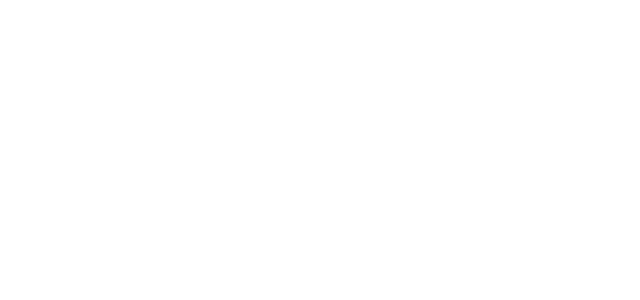
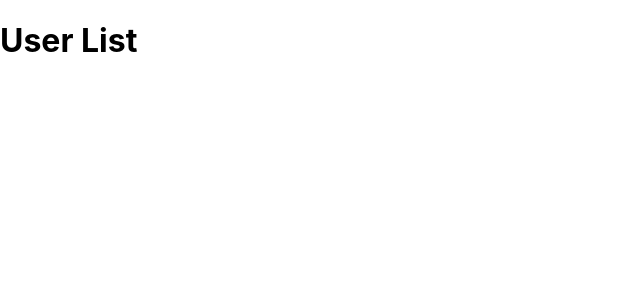
Before and after one commit to nargok/react_auth_graphql_sample, a React (Create React App) app: page /users in a window 1280 px wide. Shown: the top 300 px of the page, without its empty margins (0-640 px from the left). Built offline with nearby package versions, Linux system fonts and the light colour scheme.

Commit message:
created user list component

```diff
--- /dev/null
+++ b/src/components/UserListFromOtherService.js
@@ -0,0 +1,11 @@
+import React from 'react';
+
+const UserList = () => {
+    return (
+        <div>
+            <h1>User List</h1>
+        </div>
+    )
+};
+
+export default UserList;
--- a/src/index.js
+++ b/src/index.js
@@ -18,6 +18,7 @@ import App from './App';
 import Login from "./components/Login";
 import Logout from "./components/Logout";
 import './index.css';
+import UserList from "./components/UserListFromOtherService";
 
 const APP_BASE_URL = "http://localhost:8080/graphql";
 
@@ -75,6 +76,7 @@ ReactDOM.render(
         <Route exact path="/" component={App} />
         <Route path="/login" component={Login} />
         <Route path="/logout" component={Logout} />
+        <Route path="/users" component={UserList} />
       </React.Fragment>
     </BrowserRouter>
   </ApolloProvider>,
```
